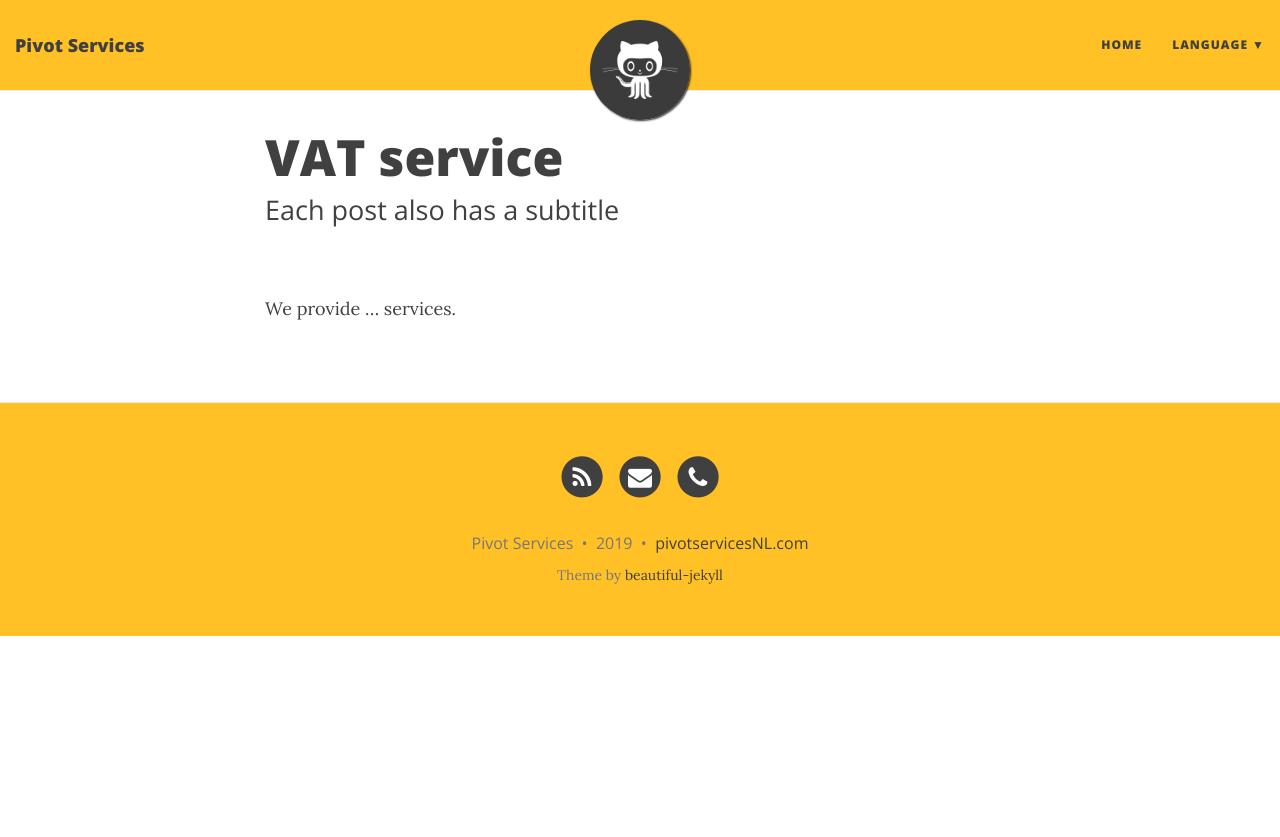
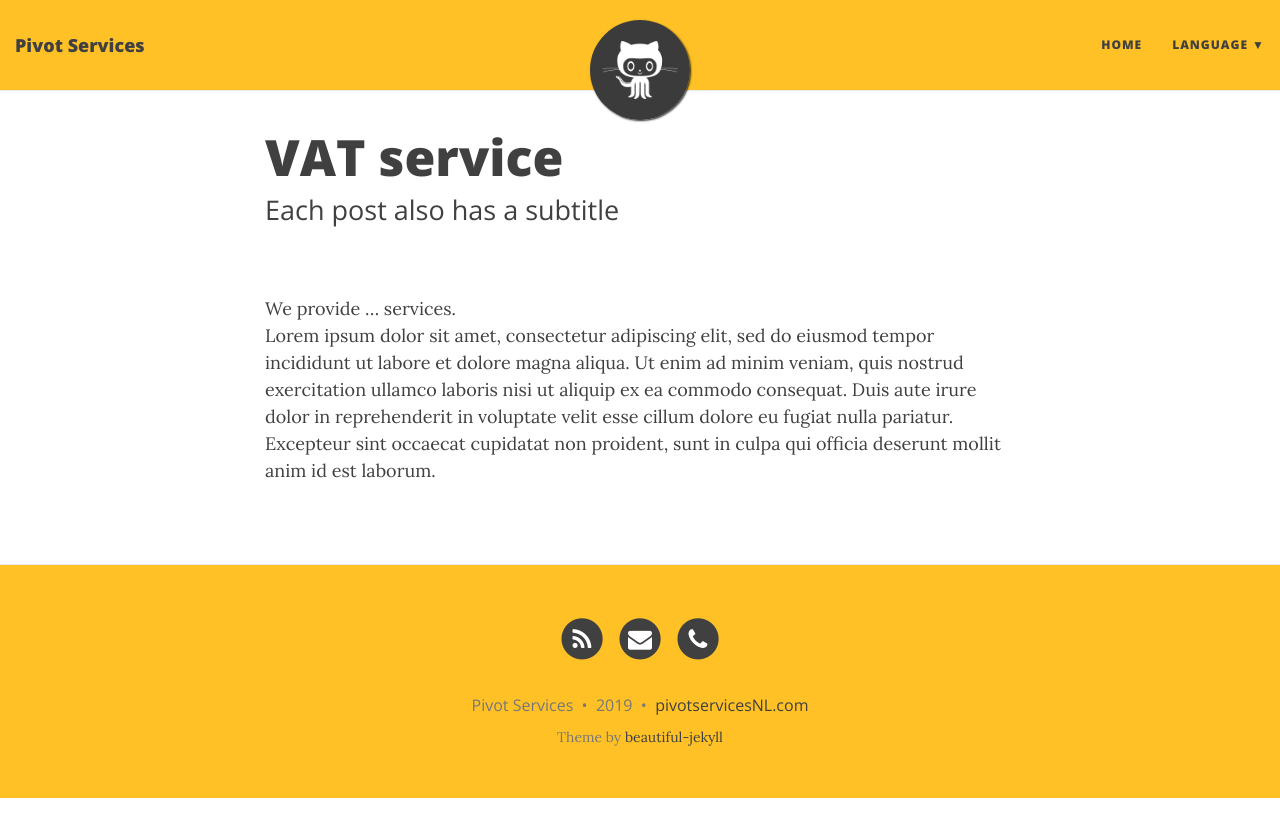
Before and after one commit to PivotServicesNL/PivotServicesNL.github.io, a Jekyll site: the page built from _posts/2019-10-17-VAT.md, in a window 1280 px wide. Shown: the top 837 px of the page. Built offline with Jekyll 4.4.1, drawn with Linux system fonts in a browser that asks for light colours; nearby versions of some CDN libraries.

Commit message:
add more dummy text

```diff
--- a/_posts/2019-10-17-VAT.md
+++ b/_posts/2019-10-17-VAT.md
@@ -7,5 +7,9 @@
 tags: false
 comments: false
 ---
-
-We provide ... services.
+We provide ... services.<br>
+Lorem ipsum dolor sit amet, consectetur adipiscing elit,
+         sed do eiusmod tempor incididunt ut labore et dolore magna aliqua.
+          Ut enim ad minim veniam, quis nostrud exercitation ullamco laboris nisi ut aliquip ex ea commodo consequat.
+           Duis aute irure dolor in reprehenderit in voluptate velit esse cillum dolore eu fugiat nulla pariatur.
+            Excepteur sint occaecat cupidatat non proident, sunt in culpa qui officia deserunt mollit anim id est laborum.
```
Also changed, not shown: _posts/2015-10-15-contactus_zh.md (+6 -1 lines), _posts/2015-10-16-aboutus_zh.md (+6 -1 lines), _posts/2015-10-17-VAT_zh.md (+6 -1 lines), _posts/2019-10-15-contactus.md (+6 -1 lines), _posts/2019-10-16-aboutus.md (+6 -1 lines).
